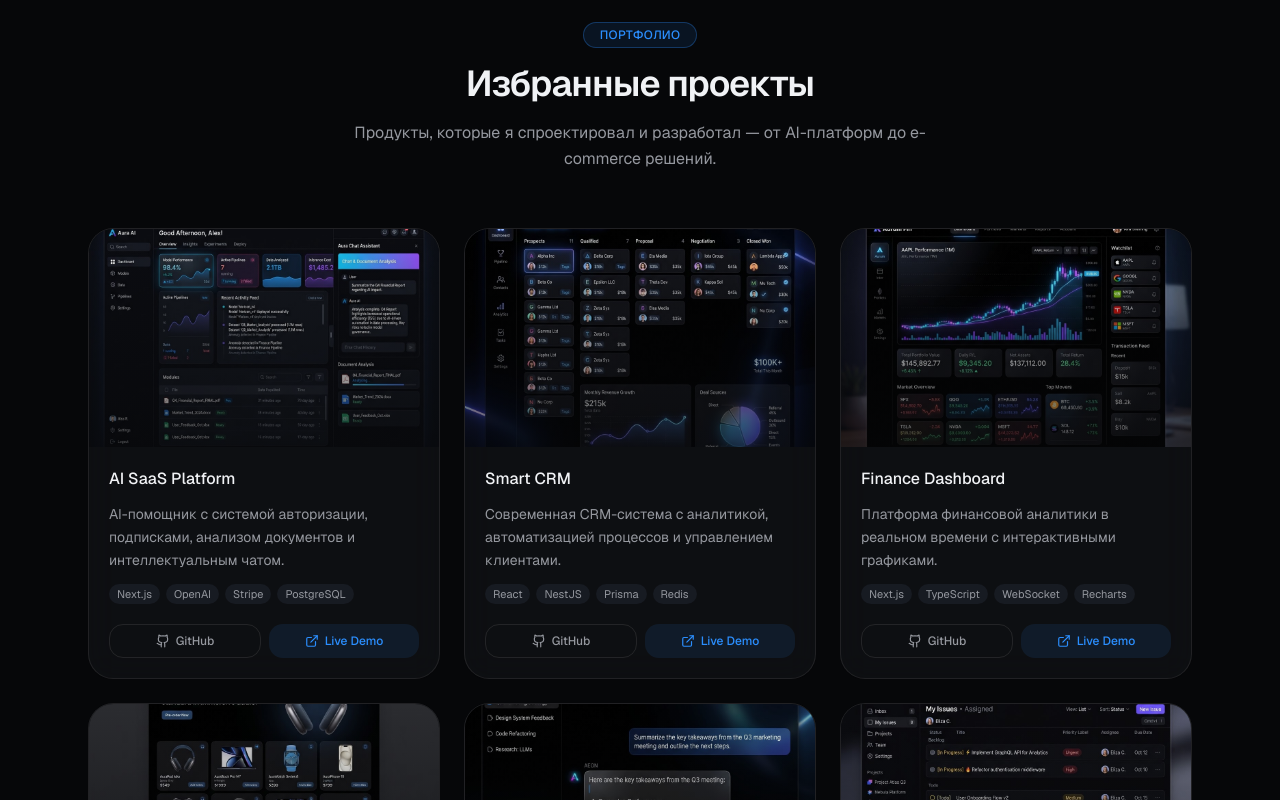
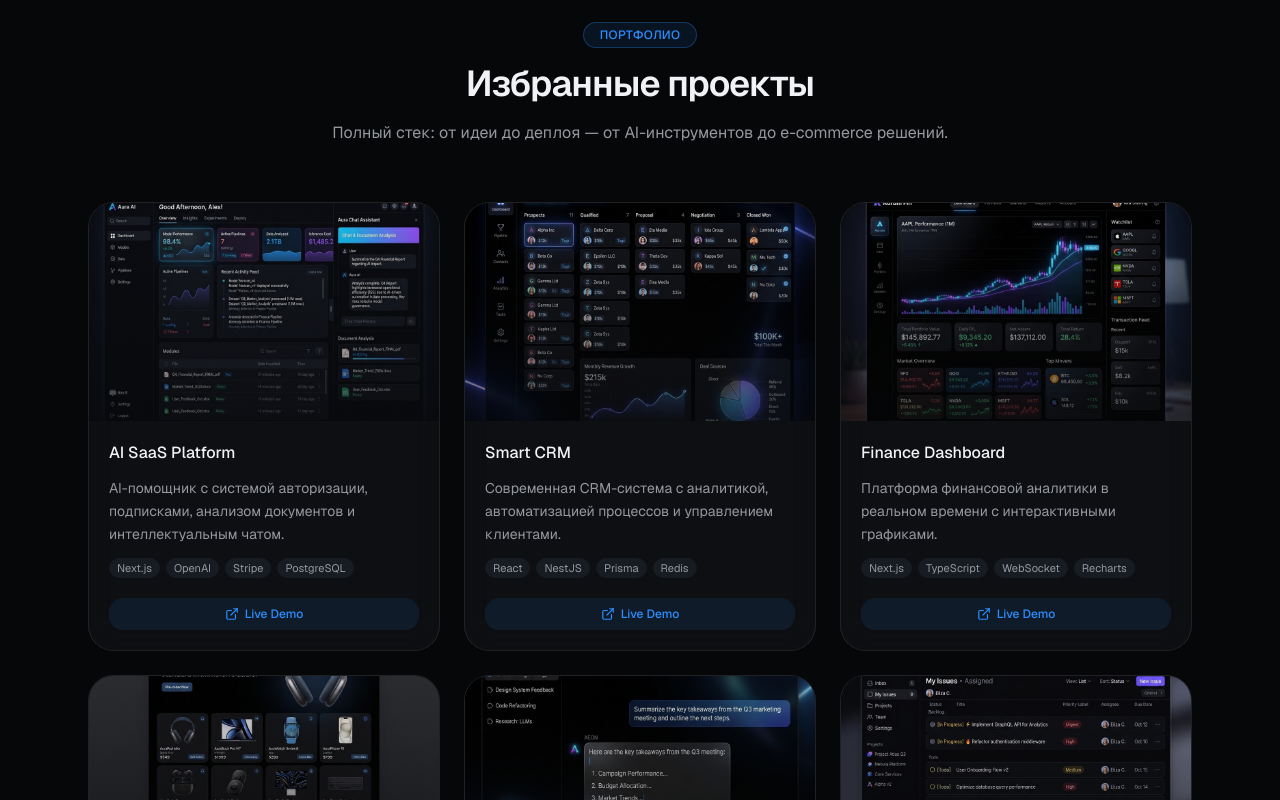
Before and after one commit to Suvrot/Who-are-you, a Next.js app: page / in a window 1280 px wide. Shown: the part 2660-3460 px from the top of the page. Built offline with nearby package versions, Linux system fonts and the light colour scheme.

Commit message:
feat: add live demo links, remove GitHub buttons

```diff
--- a/components/portfolio/projects.tsx
+++ b/components/portfolio/projects.tsx
@@ -3,7 +3,6 @@
 import Image from 'next/image'
 import { motion } from 'framer-motion'
 import { ExternalLink } from 'lucide-react'
-import { GithubIcon } from './brand-icons'
 import { SectionHeading } from './reveal'
 
 const projects = [
@@ -13,6 +12,7 @@ const projects = [
       'AI-помощник с системой авторизации, подписками, анализом документов и интеллектуальным чатом.',
     image: '/projects/ai-saas.png',
     tech: ['Next.js', 'OpenAI', 'Stripe', 'PostgreSQL'],
+    url: 'https://saas-portfolio-ai.vercel.app',
   },
   {
     title: 'Smart CRM',
@@ -20,6 +20,7 @@ const projects = [
       'Современная CRM-система с аналитикой, автоматизацией процессов и управлением клиентами.',
     image: '/projects/smart-crm.png',
     tech: ['React', 'NestJS', 'Prisma', 'Redis'],
+    url: 'https://saas-portfolio-crm.vercel.app',
   },
   {
     title: 'Finance Dashboard',
@@ -27,6 +28,7 @@ const projects = [
       'Платформа финансовой аналитики в реальном времени с интерактивными графиками.',
     image: '/projects/finance-dashboard.png',
     tech: ['Next.js', 'TypeScript', 'WebSocket', 'Recharts'],
+    url: 'https://saas-portfolio-finance.vercel.app',
   },
   {
     title: 'E-Commerce Platform',
@@ -34,6 +36,7 @@ const projects = [
       'Интернет-магазин на Next.js с интеграцией Stripe и административной панелью.',
     image: '/projects/ecommerce.png',
     tech: ['Next.js', 'Stripe', 'PostgreSQL', 'Tailwind'],
+    url: 'https://saas-portfolio-ecommerce.vercel.app',
   },
   {
     title: 'AI Chat Application',
@@ -41,6 +44,7 @@ const projects = [
       'Современное AI-чат-приложение с потоковой генерацией ответов, памятью диалогов и загрузкой файлов.',
     image: '/projects/ai-chat.png',
     tech: ['AI SDK', 'Claude API', 'RAG', 'Vercel'],
+    url: 'https://saas-portfolio-chat.vercel.app',
   },
   {
     title: 'Task Management Platform',
@@ -48,6 +52,7 @@ const projects = [
       'Платформа управления задачами и проектами, вдохновлённая Linear.',
     image: '/projects/task-platform.png',
     tech: ['React', 'GraphQL', 'MongoDB', 'Framer Motion'],
+    url: 'https://saas-portfolio-tasks.vercel.app',
   },
 ]
 
@@ -60,7 +65,7 @@ export function Projects() {
       <SectionHeading
         eyebrow="Портфолио"
         title="Избранные проекты"
-        description="Продукты, которые я спроектировал и разработал — от AI-платформ до e-commerce решений."
+        description="Полный стек: от идеи до деплоя — от AI-инструментов до e-commerce решений."
       />
       <div className="grid gap-6 md:grid-cols-2 lg:grid-cols-3">
         {projects.map((project, i) => (
@@ -75,7 +80,7 @@ export function Projects() {
             <div className="relative aspect-[16/10] overflow-hidden">
               <Image
                 src={project.image || '/placeholder.svg'}
-                alt={`Превью проекта ${project.title}`}
+                alt={`Скриншот проекта ${project.title}`}
                 fill
                 sizes="(max-width: 768px) 100vw, (max-width: 1024px) 50vw, 33vw"
                 className="object-cover transition-transform duration-500 group-hover:scale-105"
@@ -100,17 +105,12 @@ export function Projects() {
                   </li>
                 ))}
               </ul>
-              <div className="mt-2 flex gap-2">
+              <div className="mt-2">
                 <a
-                  href="#"
-                  className="flex flex-1 items-center justify-center gap-1.5 rounded-lg border border-border py-2 text-xs font-medium text-muted-foreground transition-colors hover:border-primary/40 hover:text-foreground"
-                >
-                  <GithubIcon size={14} />
-                  GitHub
-                </a>
-                <a
-                  href="#"
-                  className="flex flex-1 items-center justify-center gap-1.5 rounded-lg bg-primary/10 py-2 text-xs font-medium text-primary transition-colors hover:bg-primary/20"
+                  href={project.url}
+                  target="_blank"
+                  rel="noopener noreferrer"
+                  className="flex items-center justify-center gap-1.5 rounded-lg bg-primary/10 py-2 text-xs font-medium text-primary transition-colors hover:bg-primary/20"
                 >
                   <ExternalLink size={14} aria-hidden="true" />
                   Live Demo
```
